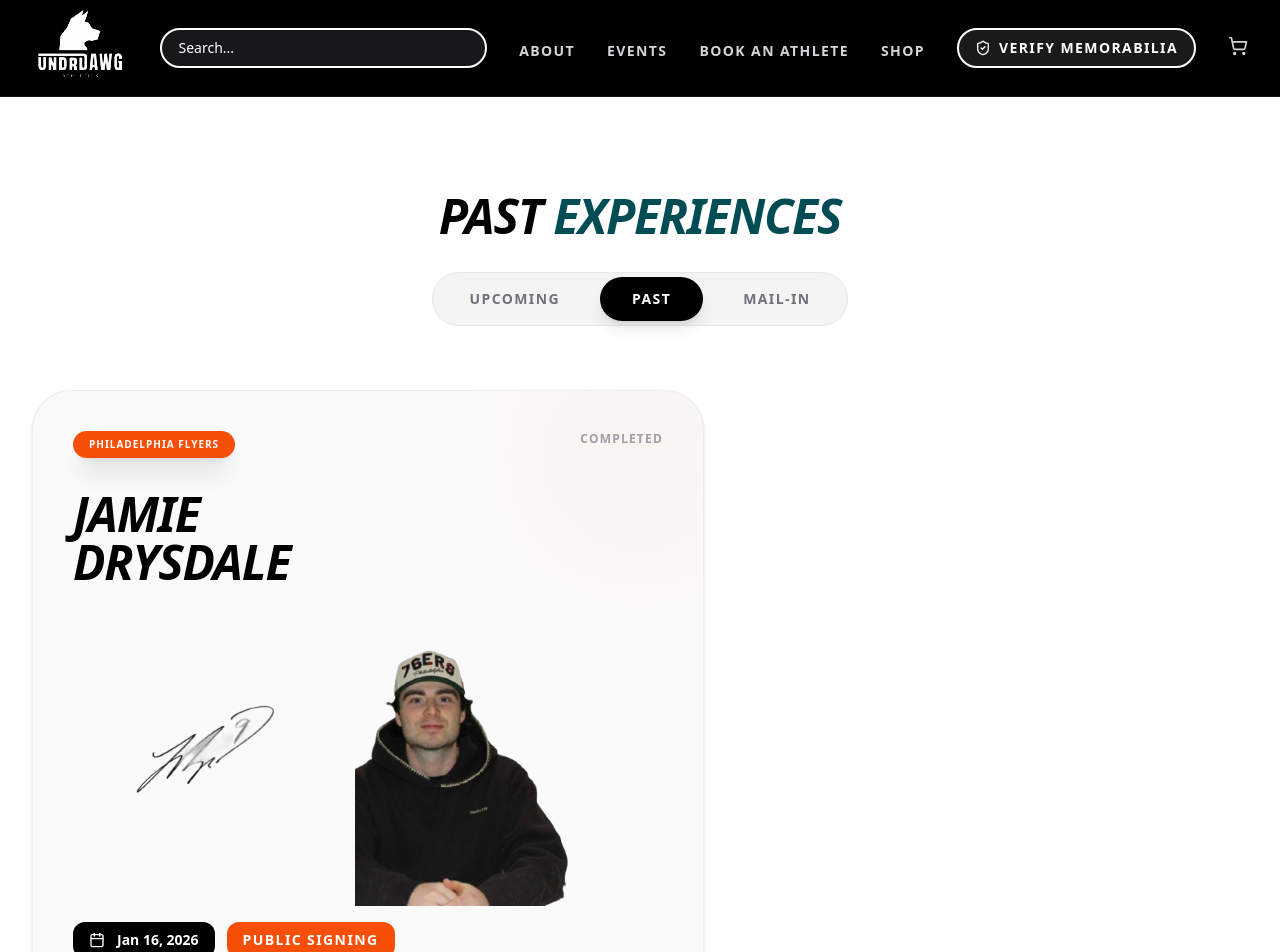
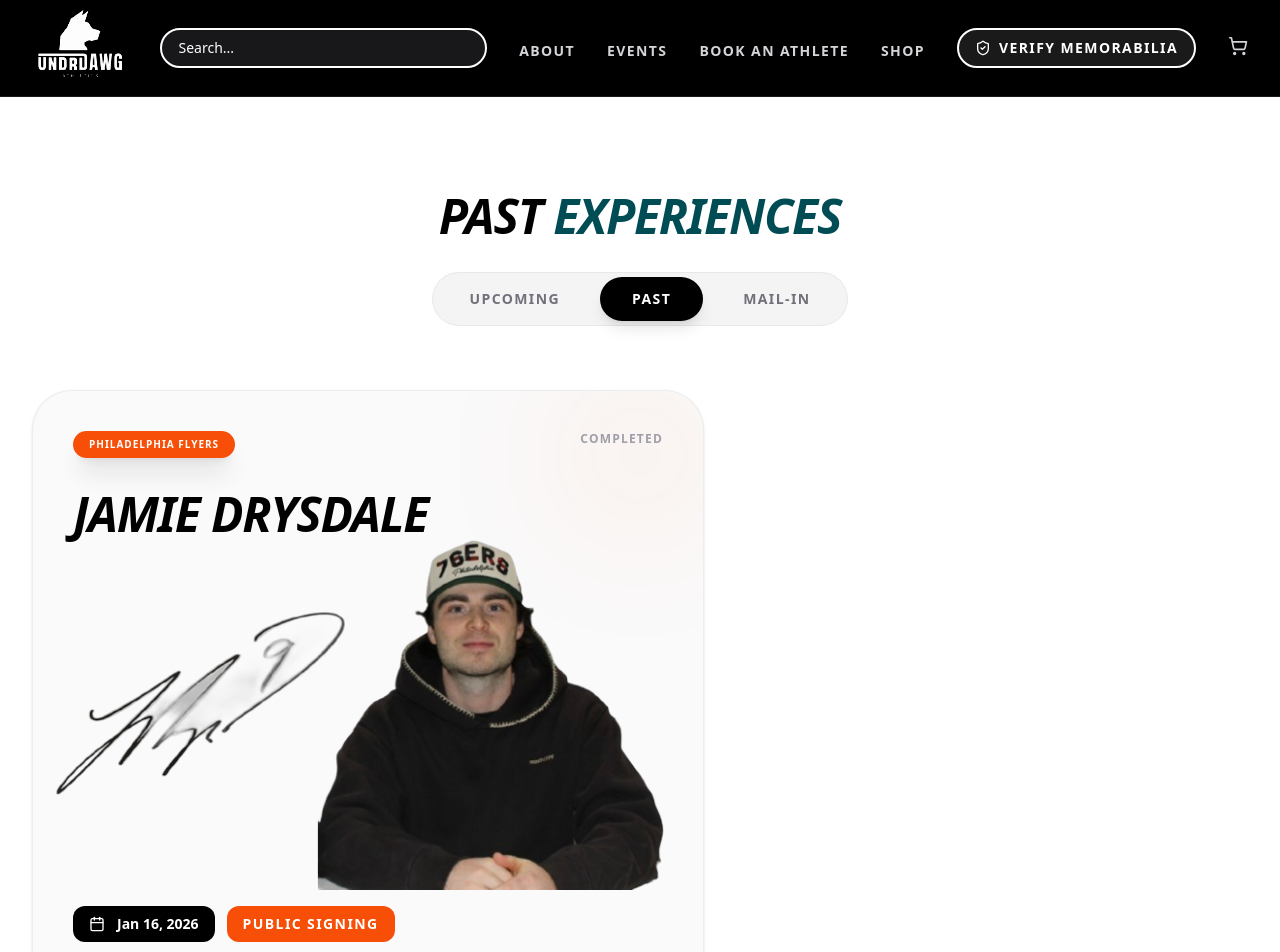
Before and after one commit to undrdawgathletics/undrdawg-athletics, a Next.js app: page /events/past in a window 1280 px wide. Shown: the top 952 px of the page. Built offline with nearby package versions, Linux system fonts and the light colour scheme.

Commit message:
Layout tweaks: unstack name, enlarge signature, enlarge/shift photo right

```diff
--- a/src/app/events/past/page.tsx
+++ b/src/app/events/past/page.tsx
@@ -41,29 +41,29 @@
 
                     {/* Athlete name */}
                     <div className="relative z-10 mb-6">
-                        <h3 className="text-4xl md:text-5xl font-black mb-2 uppercase italic tracking-tighter text-black leading-none">
-                            Jamie<br />Drysdale
+                        <h3 className="text-4xl md:text-5xl font-black mb-2 uppercase italic tracking-tighter text-black leading-none whitespace-nowrap">
+                            Jamie Drysdale
                         </h3>
                     </div>
 
                     {/* Signature + Photo — fill full width */}
-                    <div className="relative z-10 flex gap-4 mb-4 w-full items-center h-72">
+                    <div className="relative z-10 flex gap-4 mb-4 w-full items-center h-80">
                         {/* Signature */}
-                        <div className="relative w-[45%] h-32 flex items-center justify-center overflow-hidden">
+                        <div className="relative w-[45%] h-48 flex items-center justify-center overflow-visible z-20">
                             <Image
                                 src="/images/past-events/signature-nobg.png"
                                 alt="Jamie Drysdale Signature"
                                 fill
-                                className="object-contain"
+                                className="object-contain scale-[1.4]"
                             />
                         </div>
                         {/* Photo */}
-                        <div className="relative w-[55%] h-full flex items-end justify-center overflow-hidden -mr-4">
+                        <div className="relative w-[55%] h-full flex items-end justify-center overflow-visible z-10">
                             <Image
                                 src="/images/past-events/image-nobg.png"
                                 alt="Jamie Drysdale"
                                 fill
-                                className="object-contain object-bottom scale-[1.3] origin-bottom-right"
+                                className="object-contain object-bottom scale-[1.6] translate-x-6 origin-bottom"
                             />
                         </div>
                     </div>
```
